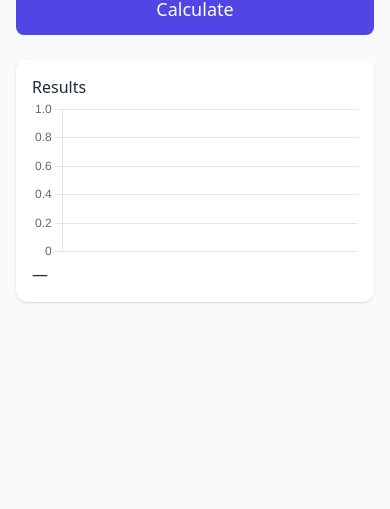
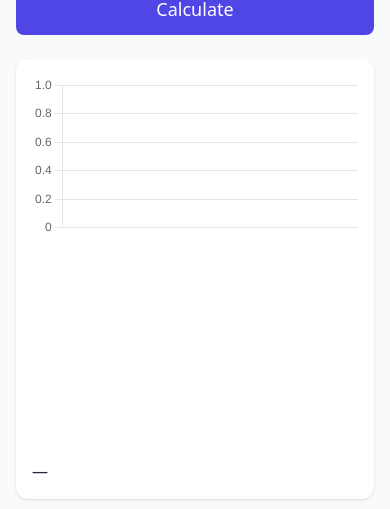
Before and after one commit to captaincaaaaveman/fire, a plain HTML site: page index.html in a window 390 px wide. Shown: the part 345-854 px from the top of the page. Drawn offline with nearby package versions, Linux system fonts and the light colour scheme.

Commit message:
better mobile support

```diff
--- a/index.html
+++ b/index.html
@@ -93,13 +93,10 @@
 
       <!-- Right column: Chart / Results -->
       <div class="md:w-2/3 bg-white rounded-xl shadow p-4">
-        <div id="chartContainer">
-        <h1>Results</h1>
-        <div id="chartContainer">
+        <div id="chartContainer" class="w-full h-96 md:h-128">
           <canvas id="myChart"></canvas>
         </div>
         <h1 id="percentageSuccess"></h1>
-</div>
       </div>
 
     </div>
```
